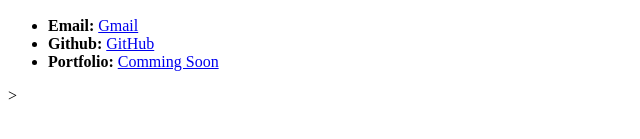
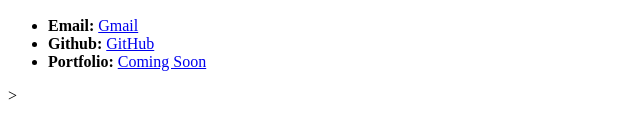
Before and after one commit to julianbridges4/Bio, a plain HTML site: page index.html in a window 1280 px wide. Shown: the part 353-492 px from the top of the page, 0-640 px from the left. Drawn offline with Linux system fonts and the light colour scheme.

Commit message:
spelling error fix

```diff
--- a/index.html
+++ b/index.html
@@ -29,7 +29,7 @@
 						<strong>Github: </strong><a href="https://github.com/julianbridges4">GitHub</a>
 					</li>
 					<li>
-						<strong>Portfolio: </strong><a href="#">Comming Soon</a>
+						<strong>Portfolio: </strong><a href="#">Coming Soon</a>
 					</li>
 				</ul>
 			</section>>
```
